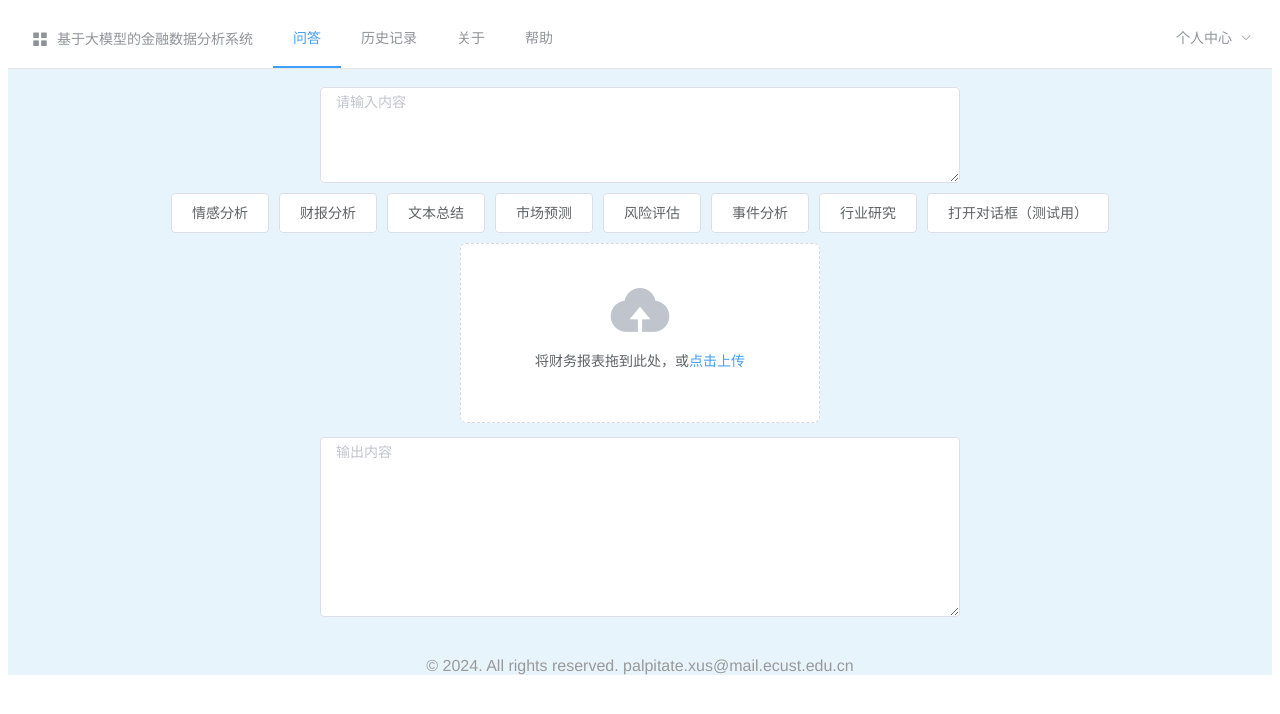
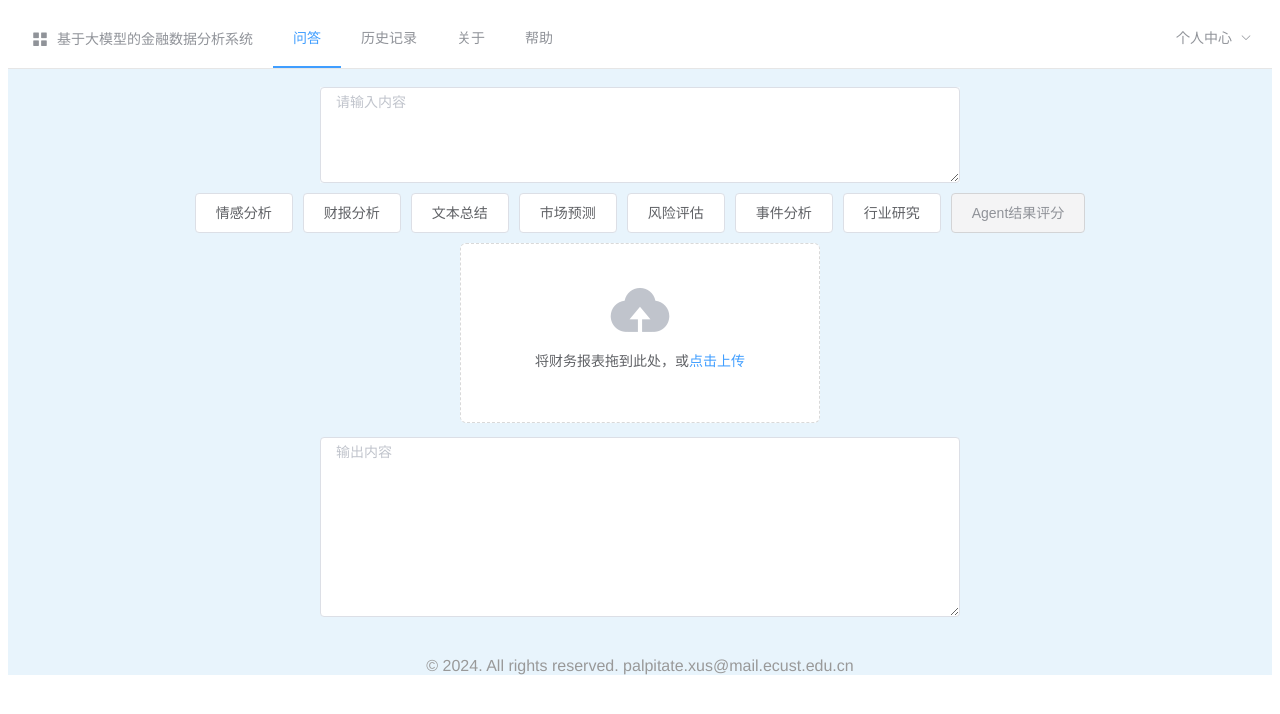
Before and after one commit to Palpitate-xus/finllm_frontend, a Vue app: page /#/test in a window 1280 px wide. Shown: the top 714 px of the page. Built offline with nearby package versions, Linux system fonts and the light colour scheme.

Commit message:
update agent score button style

```diff
--- a/src/components/MainWindow.vue
+++ b/src/components/MainWindow.vue
@@ -18,7 +18,7 @@
           <el-button @click="handleClick5">风险评估</el-button>
           <el-button @click="handleClick6">事件分析</el-button>
           <el-button @click="handleClick7">行业研究</el-button>
-          <el-button @click="dialogVisible=true">打开对话框（测试用）</el-button>
+          <el-button @click="dialogVisible=true" type="info" plain>Agent结果评分</el-button>
           <el-upload
             action="http://127.0.0.1:8001/llms/upload/"
             :headers="authorization"
--- a/src/components/TestPage.vue
+++ b/src/components/TestPage.vue
@@ -16,7 +16,7 @@
     <el-button @click="handleClick5">风险评估</el-button>
     <el-button @click="handleClick6">事件分析</el-button>
     <el-button @click="handleClick7">行业研究</el-button>
-    <el-button @click="dialogVisible=true">打开对话框（测试用）</el-button>
+    <el-button @click="dialogVisible=true" type="info" plain>Agent结果评分</el-button>
     <el-upload
       action="http://127.0.0.1:8001/llms/upload/"
       drag
```
